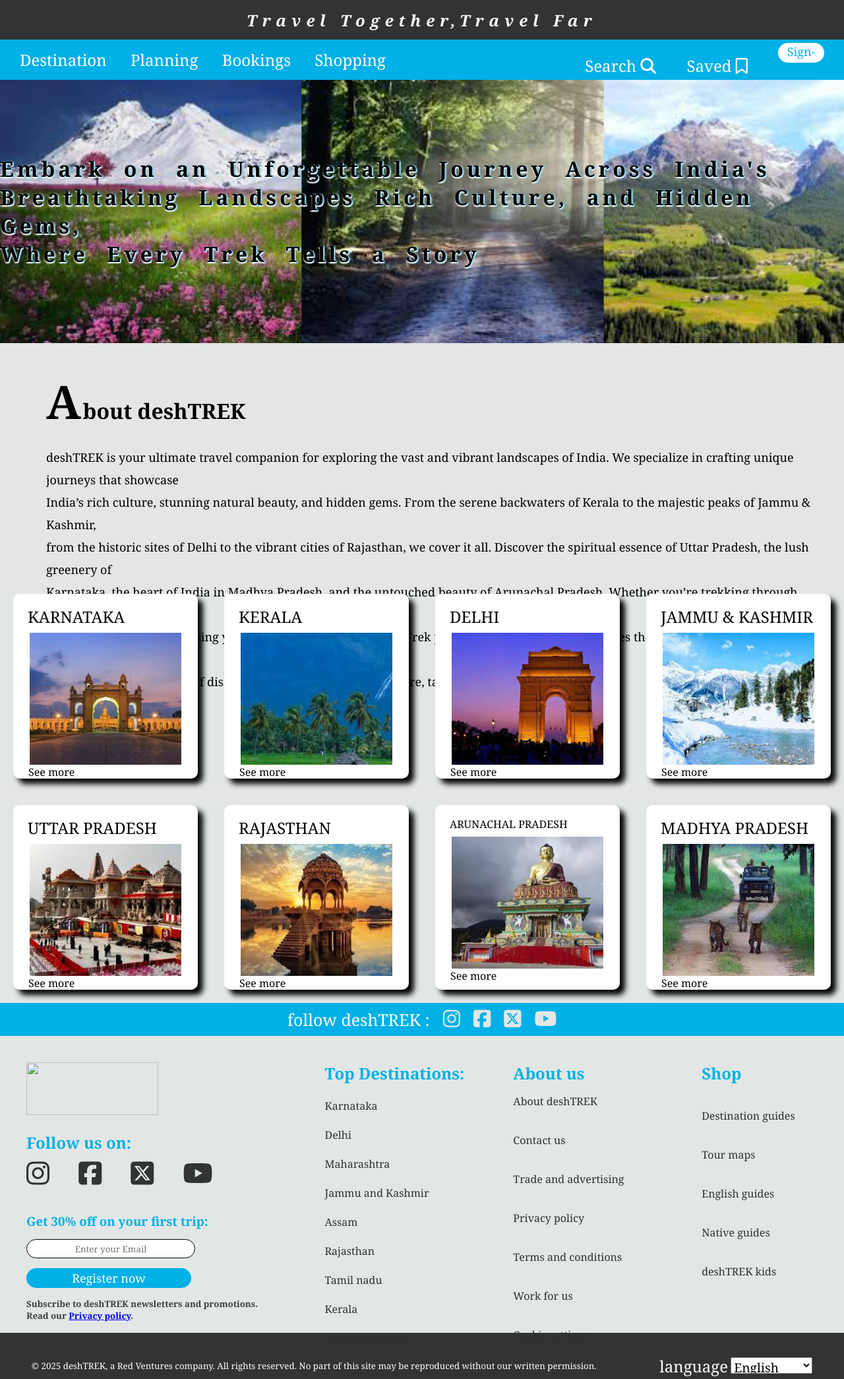
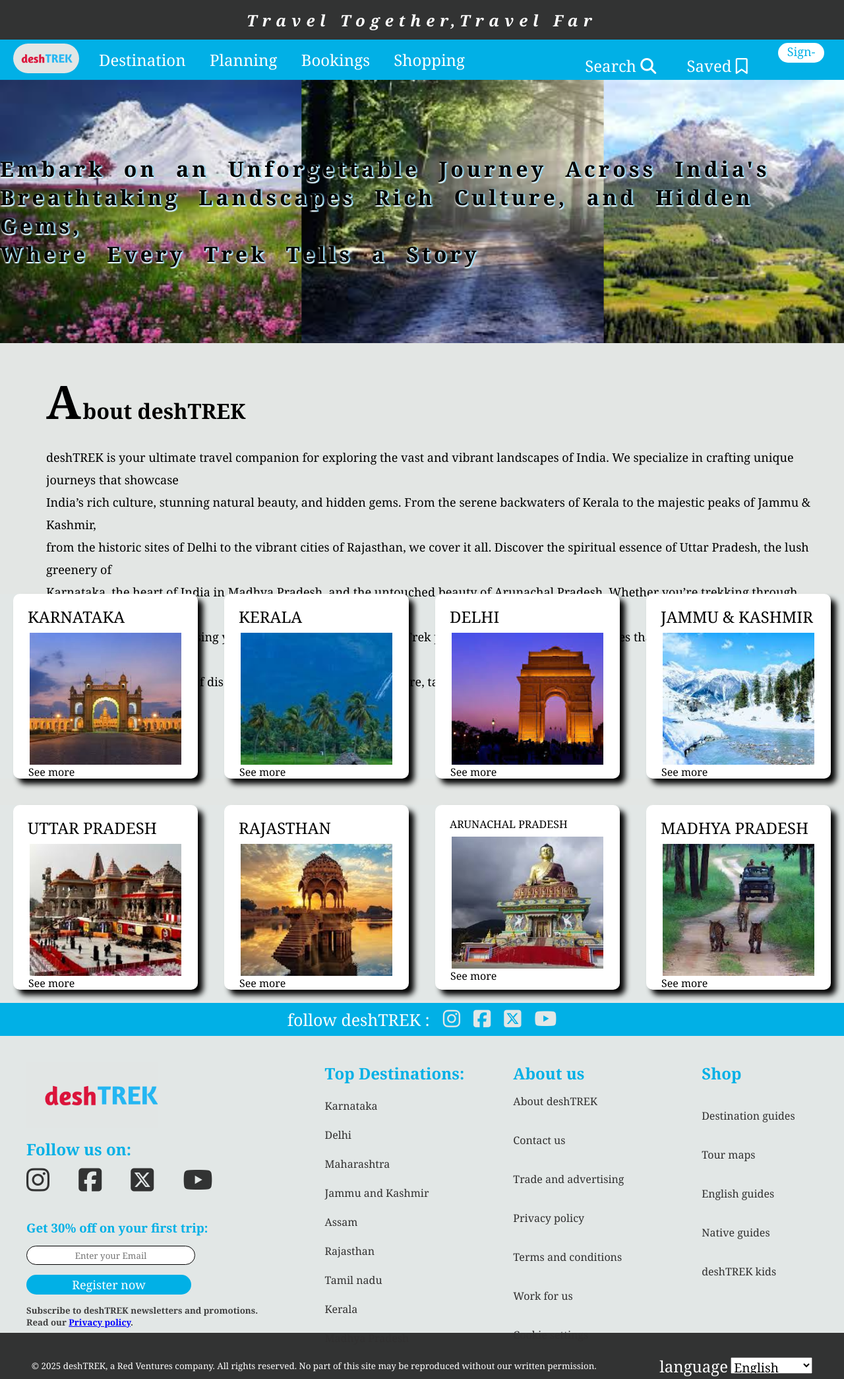
Before and after one commit to shreyansh-ab/deshtrek, a plain HTML site: page index.html in a window 1280 px wide. Shown: the whole page at 66% size. Drawn offline with Linux system fonts and the light colour scheme.

Commit message:
added logo

```diff
--- a/index.html
+++ b/index.html
@@ -25,10 +25,15 @@
     <div class="navbar2">
 
         <div class="part1">
+            <div class="navlogo">
+                <img src="/images/logo.jpg" alt="" height="45px" style="margin-left: 20px; margin-top: 3px; border-radius: 25px;">
+            </div>
+            <div class="navpart1">
             <a href="">Destination</a>
             <a href="">Planning</a>
             <a href="">Bookings</a>
             <a href="">Shopping</a>
+            </div>
         </div>
 
         <div class="part2">
@@ -177,7 +182,8 @@
 
 <div class="foot2nd">
     <div class="follow">
-        <img src="" alt="">
+        <div class="image"></div>
+        <!-- <img src="/images/foot logo.jpg" alt=""> -->
         <h2>Follow us on:</h2>
         <a href=""><i class="fa-brands fa-instagram"></i></a>
         <a href=""><i class="fa-brands fa-square-facebook"></i></a>
--- a/style.css
+++ b/style.css
@@ -32,6 +32,16 @@ padding: 5px;
 border-radius: 25px;
 }
 
+.part1{
+    display: flex;
+    align-items: center;
+    justify-content: center;
+}
+
+.navlogo img:hover{
+    border: solid 1.3px white;
+    border-radius: 25px;
+}
 .part1 a{
 
     text-decoration: none;
@@ -211,17 +221,19 @@ background-color: #e2e7e6;
 .follow{
     width: 34%;
 }
-.follow img {
-    height: 80px;
+.image {
+    height: 100px;
     width: 200px;
     margin-left: 40px;
     margin-top: 40px;
+    background-image: url(/images/logo.jpg);
+    background-size: cover;
 
 }
 
 .follow h2{
     margin-left: 40px;
-    margin-top: 20px;
+    margin-top: 15px;
     color: rgb(1, 176, 230);
 }
 .follow a i{
```
Also changed, not shown: images/logo.jpg (added).
